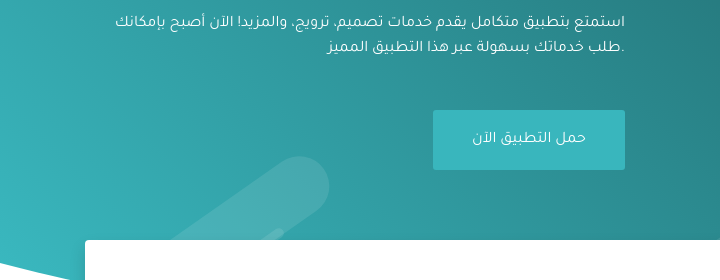
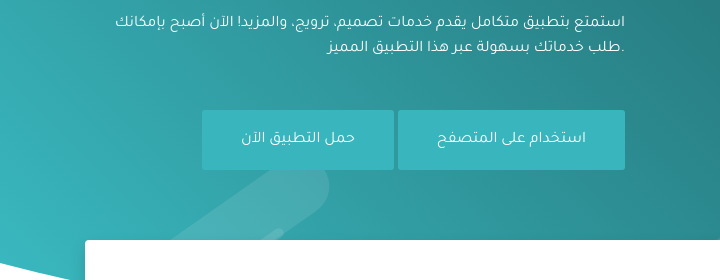
Before and after one commit to meemApps/meem, a website: page index.html in a window 1280 px wide. Shown: the part 295-575 px from the top of the page, 0-720 px from the left. Drawn offline with Linux system fonts and the light colour scheme; grey boxes are pictures that could not be loaded.

Commit message:
Update index.html

```diff
--- a/index.html
+++ b/index.html
@@ -102,6 +102,7 @@ FACEBOOK: https://www.facebook.com/themefisher
 			  استمتع بتطبيق متكامل يقدم خدمات تصميم، ترويج، والمزيد! الآن أصبح بإمكانك طلب خدماتك بسهولة عبر هذا التطبيق المميز.
 			</p>
 			<a href="FAQ.html" class="btn btn-main-md">حمل التطبيق الآن</a>
+			  <a href="https://meemapps.github.io/app/" class="btn btn-main-md">استخدام على المتصفح</a>
 		  </div>
 		  <div class="col-md-6 text-center order-1 order-md-2">
 			<img class="img-fluid" src="images/mobile.png" alt="لقطة شاشة للتطبيق">
```
